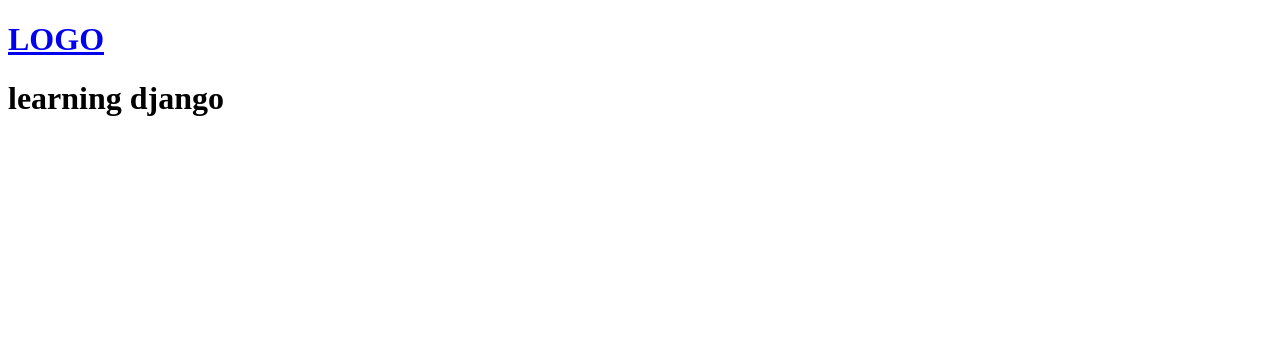
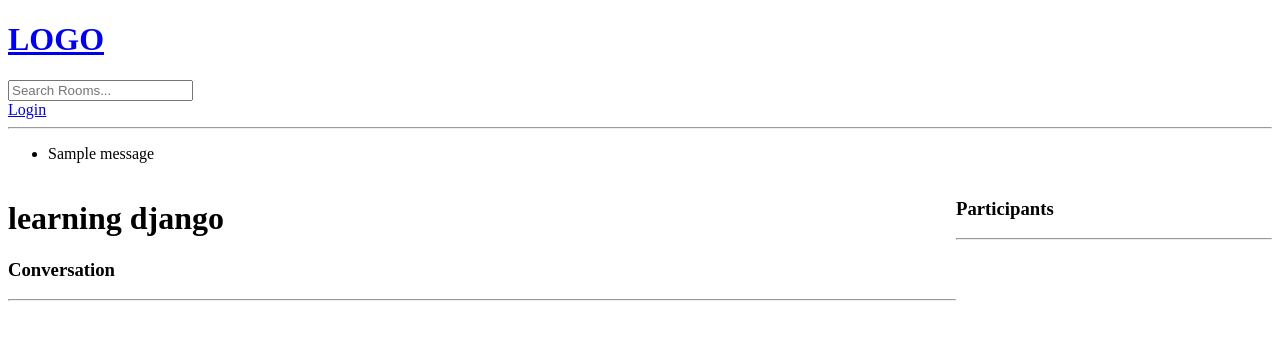
Before and after one commit to namoosir/Studybud, a Django app: page /room/5/ in a window 1280 px wide. Shown: the top 340 px of the page. Run offline with Django 4.2, Linux system fonts and the light colour scheme; data comes from the database, SQL or seed files in the repository; both versions use the stored data as it was after the commit; one stand-in notice (Sample message) is shown.

Commit message:
user login/register; chats; update models;

```diff
--- a/base/models.py
+++ b/base/models.py
@@ -15,7 +15,7 @@ class Room(models.Model):
     topic = models.ForeignKey(Topic, on_delete=models.SET_NULL, null=True)
     name = models.CharField(max_length=200)
     description = models.TextField(null=True, blank=True)
-    # participants =
+    participants = models.ManyToManyField(User, related_name='participants', blank=True)
     updated = models.DateTimeField(auto_now=True)
     created = models.DateTimeField(auto_now_add=True)
 
--- a/base/templates/base/room.html
+++ b/base/templates/base/room.html
@@ -2,6 +2,56 @@
 
 {% block content %}
 
-<h1>{{room.name}}</h1>
+<style>
+    .room-container {
+        display: grid;
+        grid-template-columns: 3fr 1fr;
+    }
+</style>
+
+<div class="room-container">
+
+    <div>
+        <h1>{{room.name}}</h1>
+        <p>{{room.description}}</p>
+
+        <div class="comment-wrapper">
+            <h3>Conversation</h3>
+            <hr>
+
+            {% for message in room_messages %}
+                <div>
+                    {% if request.user == message.user %}
+                    <a href="{% url 'delete-message' message.id %}">Delete</a>
+                    {% endif %}
+                    <small>@{{message.user}} {{message.created|timesince}} ago</small>
+                    <p>{{message.body}}</p>
+                    <hr>
+                </div>
+            {% endfor%}
+        </div>
+
+        {% if request.user.is_authenticated %}
+        <div class="comment-form">
+            <form method="POST" action="">
+                {% csrf_token %}
+                <input type="text" name="body" placeholder="Write your message here..." />
+
+            </form>
+
+        </div>
+        {% endif %}
+    </div>
+    <div>
+        <h3>Participants</h3>
+        <hr>
+
+        {% for user in participants %}
+            <div>
+                <p>@{{user.username}}</p>
+            </div>
+        {% endfor %}
+    </div>
+</div>
 
 {% endblock content %}
--- a/base/urls.py
+++ b/base/urls.py
@@ -2,10 +2,17 @@ from django.urls import path
 from . import views
 
 urlpatterns = [
+    path('login/', views.loginPage, name="login"),
+    path('logout/', views.logoutUser, name="logout"),
+    path('register/', views.registerUser, name="register"),
+
+
     path('', views.home, name='home'),
     path('room/<str:pk>/', views.room, name='room'),
     path('create-room/', views.createRoom, name="create-room"),
     path('update-room/<str:pk>/', views.updateRoom, name='update-room'),
     path('delete-room/<str:pk>/', views.deleteRoom, name='delete-room'),
+    path('delete-message/<str:pk>/', views.deleteMessage, name='delete-message'),
+
 
 ]
--- a/base/views.py
+++ b/base/views.py
@@ -1,24 +1,101 @@
 from django.shortcuts import render, redirect
-from .models import Room
+from django.http import HttpResponse
+from django.contrib import messages
+from django.contrib.auth.decorators import login_required
+from django.db.models import Q
+from django.contrib.auth.models import User
+from django.contrib.auth import authenticate, login, logout
+from django.contrib.auth.forms import UserCreationForm
+from .models import Room, Topic, Message
 from .forms import RoomForm
 
 # Create your views here.
-rooms = [
-    {'id': 1, 'name': 'Lets learn python!'},
-    {'id': 2, 'name': 'Design with me!'},
-    {'id': 3, 'name': 'Frontend developer!'},
-]
+
+
+def loginPage(request):
+    page = 'login'
+    if request.user.is_authenticated:
+        return redirect('home')
+
+    if request.method == 'POST':
+        username = request.POST.get('username').lower()
+        password = request.POST.get('password')
+
+        try:
+            user = User.objects.get(username=username)
+        except:
+            messages.error(request, "User does not exist")
+
+        user = authenticate(request, username=username, password=password)
+
+        if user is not None:
+            login(request, user)
+            return redirect('home')
+
+        messages.error(request, "Username or password is incorrect")
+
+    context = {'page': page}
+    return render(request, 'base/login_register.html', context)
+
+
+def logoutUser(request):
+    logout(request)
+    return redirect('home')
+
+
+def registerUser(request):
+    page = 'register'
+    form = UserCreationForm()
+
+    if request.method == 'POST':
+        form = UserCreationForm(request.POST)
+        if form.is_valid():
+            user = form.save(commit=False)
+            user.username = user.username.lower()
+            user.save()
+            login(request, user)
+            return redirect('home')
+
+        messages.error(request, "An error occurred during registration")
+
+    context = {'page': page, 'form': form}
+    return render(request, 'base/login_register.html', context)
+
 
 def home(request):
-    rooms = Room.objects.all()
-    context = { 'rooms': rooms }
+    q = request.GET.get('q') if request.GET.get('q') is not None else ''
+    rooms = Room.objects.filter(
+        Q(topic__name__icontains=q) |
+        Q(name__icontains=q) |
+        Q(description__icontains=q)
+    )
+    topics = Topic.objects.all()
+    room_count = rooms.count()
+
+    context = {'rooms': rooms, 'topics': topics, 'room_count': room_count}
     return render(request, 'base/home.html', context)
+
 
 def room(request, pk):
     room = Room.objects.get(id=pk)
-    context = { 'room': room }
+    room_messages = room.message_set.all().order_by('-created')
+    participants = room.participants.all()
+
+    if request.method == 'POST':
+        message = Message.objects.create(
+            user=request.user,
+            room=room,
+            body=request.POST.get('body'),
+        )
+        room.participants.add(request.user)
+        return redirect('room', pk=room.id)
+
+    context = {'room': room, 'room_messages': room_messages,
+               'participants': participants}
     return render(request, 'base/room.html', context)
 
+
+@login_required(login_url='login')
 def createRoom(request):
     form = RoomForm()
 
@@ -28,12 +105,17 @@ def createRoom(request):
             form.save()
             return redirect('home')
 
-    context = {'form' : form}
+    context = {'form': form}
     return render(request, 'base/room_form.html', context)
 
+
+@login_required(login_url='login')
 def updateRoom(request, pk):
     room = Room.objects.get(id=pk)
     form = RoomForm(instance=room)
+
+    if request.user != room.host:
+        return HttpResponse('You are not allowed here!')
 
     if request.method == 'POST':
         form = RoomForm(request.POST, instance=room)
@@ -44,10 +126,28 @@ def updateRoom(request, pk):
     context = {'form': form}
     return render(request, 'base/room_form.html', context)
 
+
+@login_required(login_url='login')
 def deleteRoom(request, pk):
     room = Room.objects.get(id=pk)
+
+    if request.user != room.host:
+        return HttpResponse('You are not allowed here!')
 
     if request.method == 'POST':
         room.delete()
         return redirect('home')
     return render(request, 'base/delete.html', {'obj': room})
+
+
+@login_required(login_url='login')
+def deleteMessage(request, pk):
+    message = Message.objects.get(id=pk)
+
+    if request.user != message.user:
+        return HttpResponse('You are not allowed here!')
+
+    if request.method == 'POST':
+        message.delete()
+        return redirect('home')
+    return render(request, 'base/delete.html', {'obj': message})
--- a/templates/main.html
+++ b/templates/main.html
@@ -8,6 +8,14 @@
 <body>
     {% include 'navbar.html' %}
 
+    {% if messages %}
+    <ul class="messages">
+        {% for message in messages %}
+        <li{% if message.tags %} class="{{ message.tags }}" {% endif %}>{{ message }}</li>
+        {% endfor %}
+    </ul>
+    {% endif %}
+
     {% block content %}
 
     {% endblock %}
--- a/templates/navbar.html
+++ b/templates/navbar.html
@@ -1,3 +1,15 @@
 <a href="/">
     <h1>LOGO</h1>
 </a>
+
+<form method="GET" action="{% url 'home' %}">
+    <input type="text" name="q" placeholder="Search Rooms..." />
+</form>
+
+{% if request.user.is_authenticated %}
+<p>Hello {{request.user}}</p>
+<a href="{% url 'logout'%}">Logout</a>
+{% else %}
+<a href="{% url 'login'%}">Login</a>
+{% endif %}
+<hr>
```
Also changed, not shown: base/templates/base/home.html (+28 -1 lines), base/templates/base/login_register.html (added, +37 -0 lines), base/migrations/0003_alter_room_options_room_participants.py (added), db.sqlite3.
